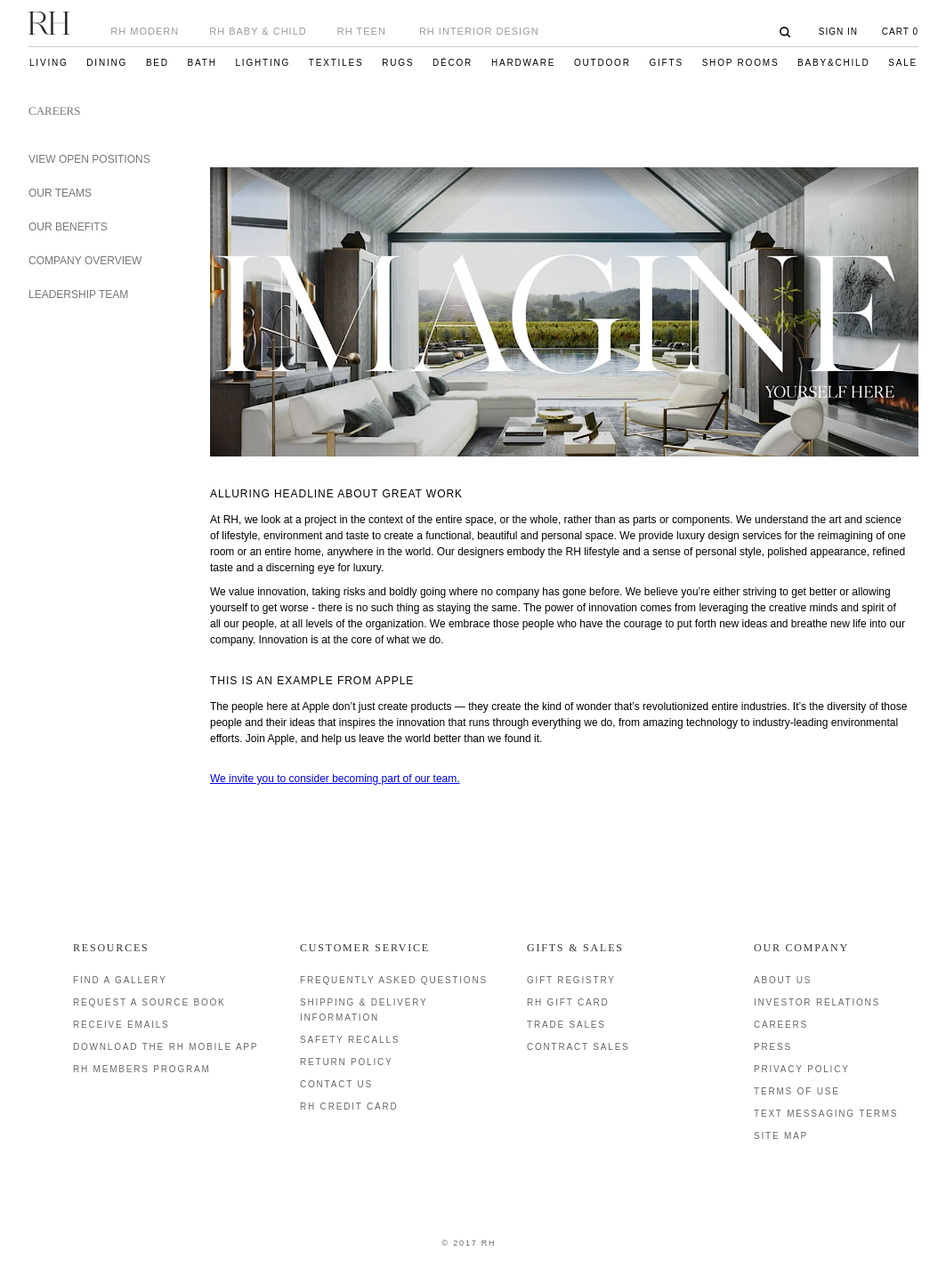
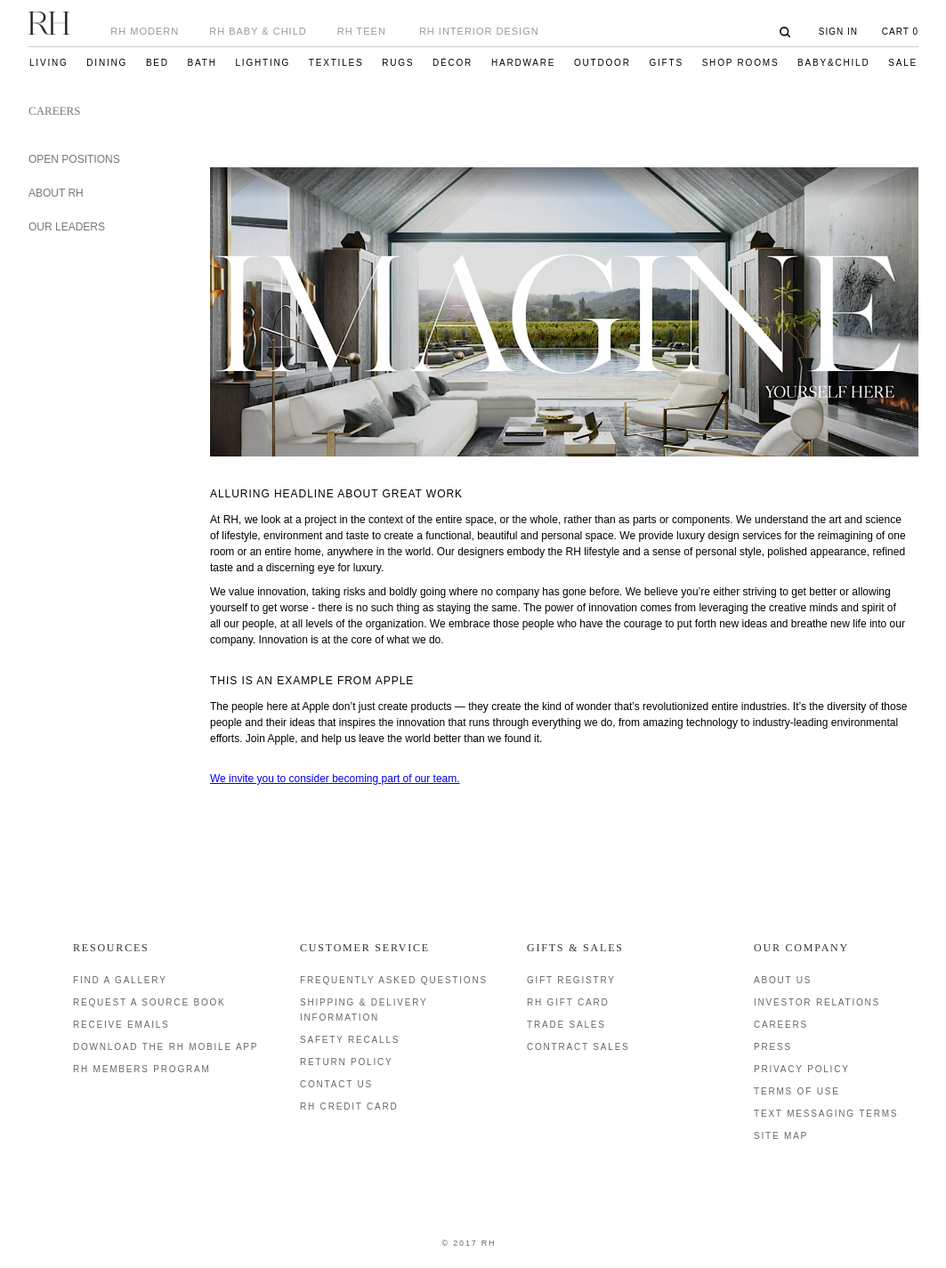
Before and after one commit to rh-stuff/Careers, a Jekyll site: the page built from index.html, in a window 1280 px wide. Shown: the whole page at 89% size, without its empty margins (108-1171 px from the left). Built offline with Jekyll 4.4.1, drawn with Linux system fonts in a browser that asks for light colours.

Commit message:
Update subnav.html

```diff
--- a/_includes/subnav.html
+++ b/_includes/subnav.html
@@ -1,21 +1,8 @@
 <div class="sidebar">
     <h3 class="sidebar__header"><a href="/Careers/index.html" class="sidebar__header__link">CAREERS</a></h3>
     <ul class="sidebar__links">
-        <li><a href="https://chj.tbe.taleo.net/chj06/ats/careers/jobSearch.jsp?org=STG_RESTORATIONHARDWARE&cws=44" class="">VIEW OPEN POSITIONS</a></li>
-
-        {% if page.url == "/Teams.html" %}
-            <li><a href="/Careers/Teams.html" class="activated">OUR TEAMS</a></li>
-        {% else %}
-            <li><a href="/Careers/Teams.html">OUR TEAMS</a></li>
-        {% endif %}
-
-        {% if page.url == "/Benefits.html" %}
-            <li><a href="/Careers/Benefits.html" class="activated">OUR BENEFITS</a></li>
-        {% else %}
-            <li><a href="/Careers/Benefits.html">OUR BENEFITS</a></li>
-        {% endif %}
-
-        <li><a href="http://www.restorationhardware.com/company-info/about-us.jsp" class="">Company Overview</a></li>
-        <li><a href="http://www.restorationhardware.com/company-info/management-team.jsp" class="">Leadership Team</a></li>
+        <li><a href="https://chm.tbe.taleo.net/chm04/ats/careers/v2/jobSearch?org=RESTORATIONHARDWARE&cws=37" class="">OPEN POSITIONS</a></li>
+        <li><a href="http://www.restorationhardware.com/company-info/about-us.jsp" class="">ABOUT RH</a></li>
+        <li><a href="http://www.restorationhardware.com/company-info/management-team.jsp" class="">OUR LEADERS</a></li>
     </ul>
 </div>
```
